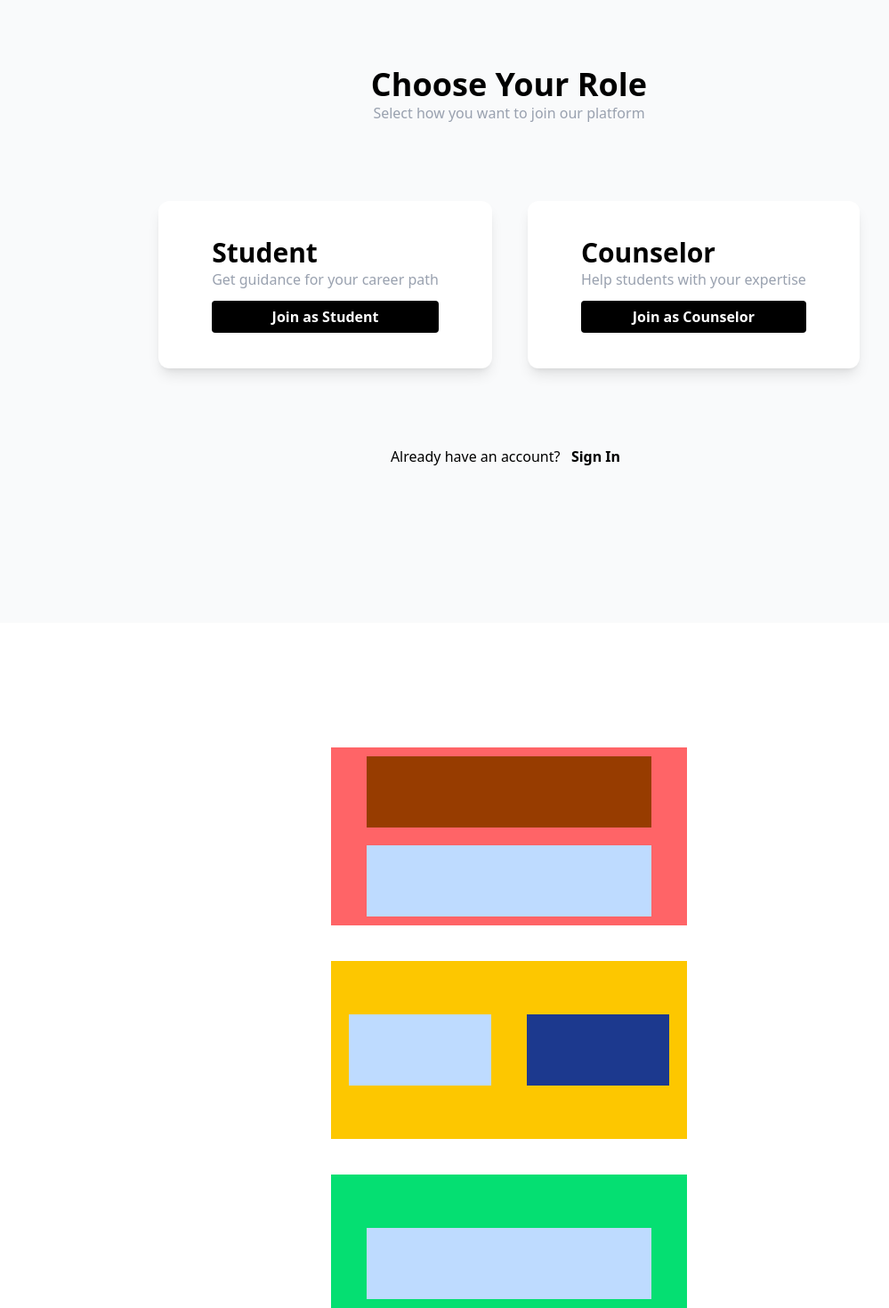
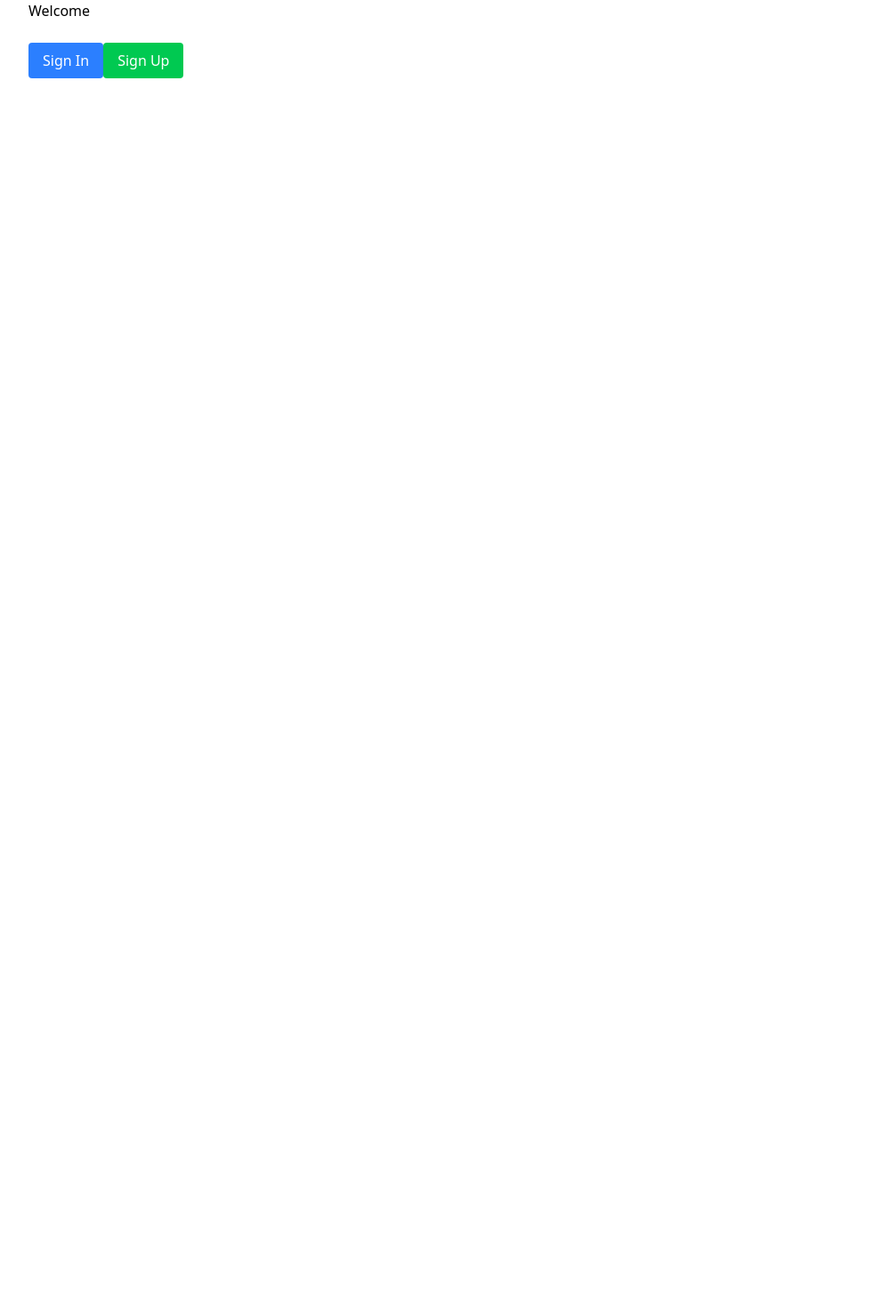
Before and after one commit to DevindiPeiris/NextStep, a React (Vite) app in the folder frontend/nextstep-frontend/: page / in a window 1280 px wide. Shown: the part 100-1570 px from the top of the page at 89% size, without its empty margins (68-1067 px from the left). After the commit the page ends 800 px from the top, so only its background shows below. Built offline with nearby package versions, Linux system fonts and the light colour scheme.

Commit message:
Navigation setup

```diff
--- a/frontend/nextstep-frontend/package.json
+++ b/frontend/nextstep-frontend/package.json
@@ -13,6 +13,7 @@
     "@tailwindcss/vite": "^4.1.4",
     "react": "^19.0.0",
     "react-dom": "^19.0.0",
+    "react-router-dom": "^7.5.3",
     "tailwindcss": "^4.1.4"
   },
   "devDependencies": {
--- a/frontend/nextstep-frontend/src/App.jsx
+++ b/frontend/nextstep-frontend/src/App.jsx
@@ -1,15 +1,20 @@
 import './App.css'
-import MyTest from './pages/MyTest'
+import { BrowserRouter, Routes, Route } from 'react-router-dom'
+import Home from './pages/Home'
 import RoleSelection from './pages/RoleSelection'
+import SignIn from './pages/SignIn'
 
 function App() {
 
 
   return (
-    <>
-      <RoleSelection/>
-      <MyTest/>
-    </>
+    <BrowserRouter>
+      <Routes>
+        <Route path='/' element={<Home/>}/>
+        <Route path='/roleselection' element={<RoleSelection/>}/>
+        <Route path='/signin' element={<SignIn/>}/>
+      </Routes>
+    </BrowserRouter>
   )
 }
 
--- /dev/null
+++ b/frontend/nextstep-frontend/src/pages/Home.jsx
@@ -0,0 +1,26 @@
+import React from 'react'
+import { useNavigate } from 'react-router-dom'
+
+function Home() {
+    const navigate = useNavigate();
+
+  return (
+    <div className='mt-25 ml-25'>
+      <h1>Welcome</h1> <br/>
+      <button
+        onClick={() => navigate('/signin')}
+        className="bg-blue-500 text-white px-4 py-2 rounded mb-4"
+      >
+        Sign In
+      </button>
+      <button
+        onClick={() => navigate('/roleselection')}
+        className="bg-green-500 text-white px-4 py-2 rounded"
+      >
+        Sign Up
+      </button>
+    </div>
+  )
+}
+
+export default Home
--- a/frontend/nextstep-frontend/src/pages/MyTest.jsx
+++ /dev/null
@@ -1,21 +0,0 @@
-import React from 'react'
-
-function MyTest() {
-  return (
-    <div className='grid gap-10 justify-items-center mt-35'>
-      <div className='grid justify-items-center bg-red-400 h-50 w-100'>
-        <div className='bg-amber-800 h-20 w-80 m-auto'></div>
-        <div className='bg-blue-200 h-20 w-80 m-auto'></div>
-      </div>
-      <div className='flex items-center  bg-yellow-400 h-50 w-100'>
-        <div className='bg-blue-200 h-20 w-40 m-auto'></div>
-        <div className='bg-blue-900 h-20 w-40 m-auto'></div>
-      </div>
-      <div className='grid justify-items-center bg-green-400 h-50 w-100'>
-      <div className='bg-blue-200 h-20 w-80 m-auto'></div>
-      </div>
-    </div>
-  )
-}
-
-export default MyTest
--- a/frontend/nextstep-frontend/src/pages/RoleSelection.jsx
+++ b/frontend/nextstep-frontend/src/pages/RoleSelection.jsx
@@ -1,4 +1,5 @@
 import React from 'react';
+import { Link } from 'react-router-dom';
 
 function RoleSelection() {
   return (
@@ -23,8 +24,7 @@ function RoleSelection() {
     </div>
 
     <div className='grid'>
-      <p className='mr-2'>Already have an account? &nbsp; <a className='font-bold' href=''>Sign In</a></p>
-
+      <p className='mr-2'>Already have an account? &nbsp; <Link to='/signin' className='font-bold'>Sign In</Link></p>
     </div>
   </div>
 
--- /dev/null
+++ b/frontend/nextstep-frontend/src/pages/SignIn.jsx
@@ -0,0 +1,11 @@
+import React from 'react'
+
+function SignIn() {
+  return (
+    <div>
+      <h1>Welcome to sign In page</h1>
+    </div>
+  )
+}
+
+export default SignIn
```
Also changed, not shown: frontend/nextstep-frontend/src/assets/R.PNG (deleted), 1 other file (tests, documents, lock files or other folders).
